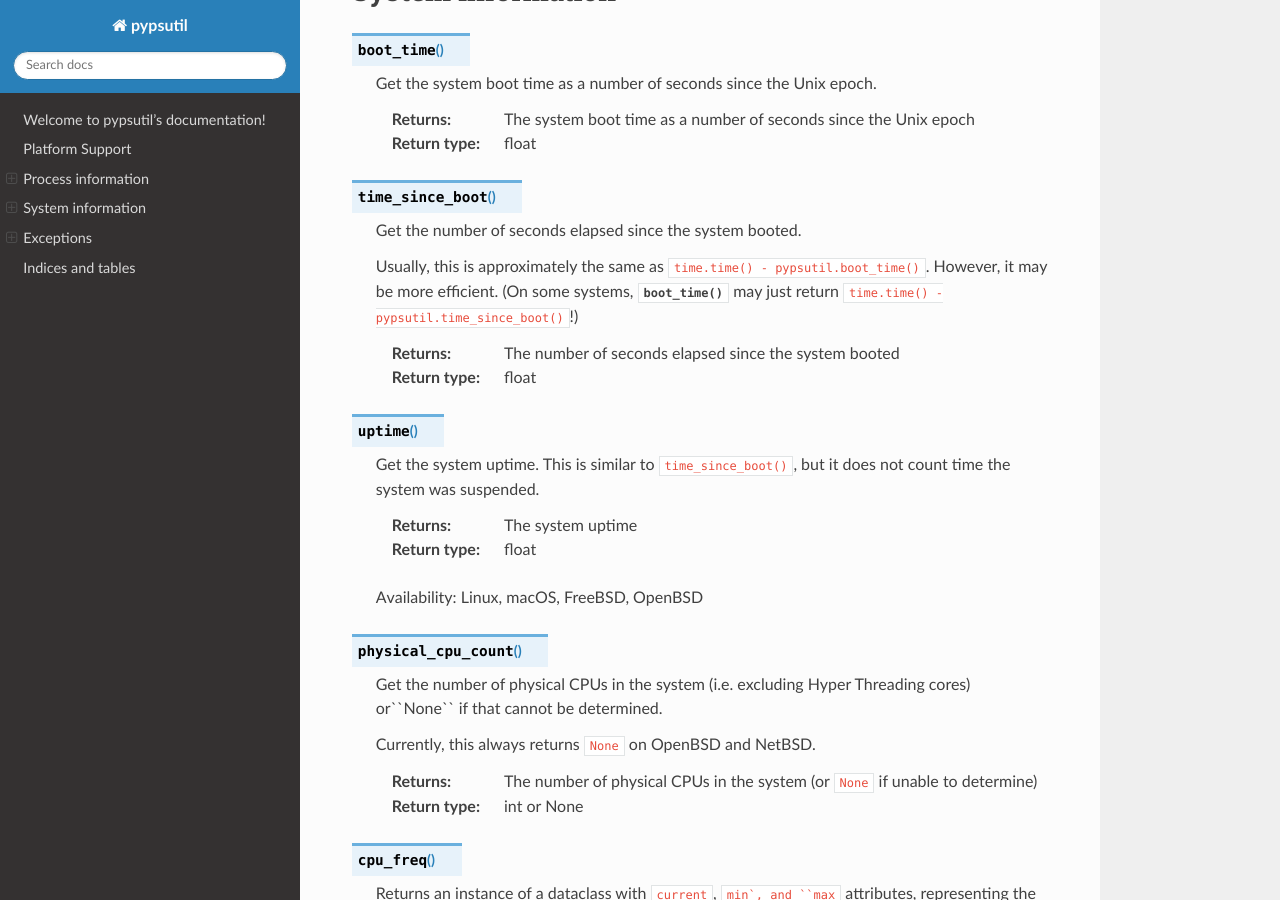
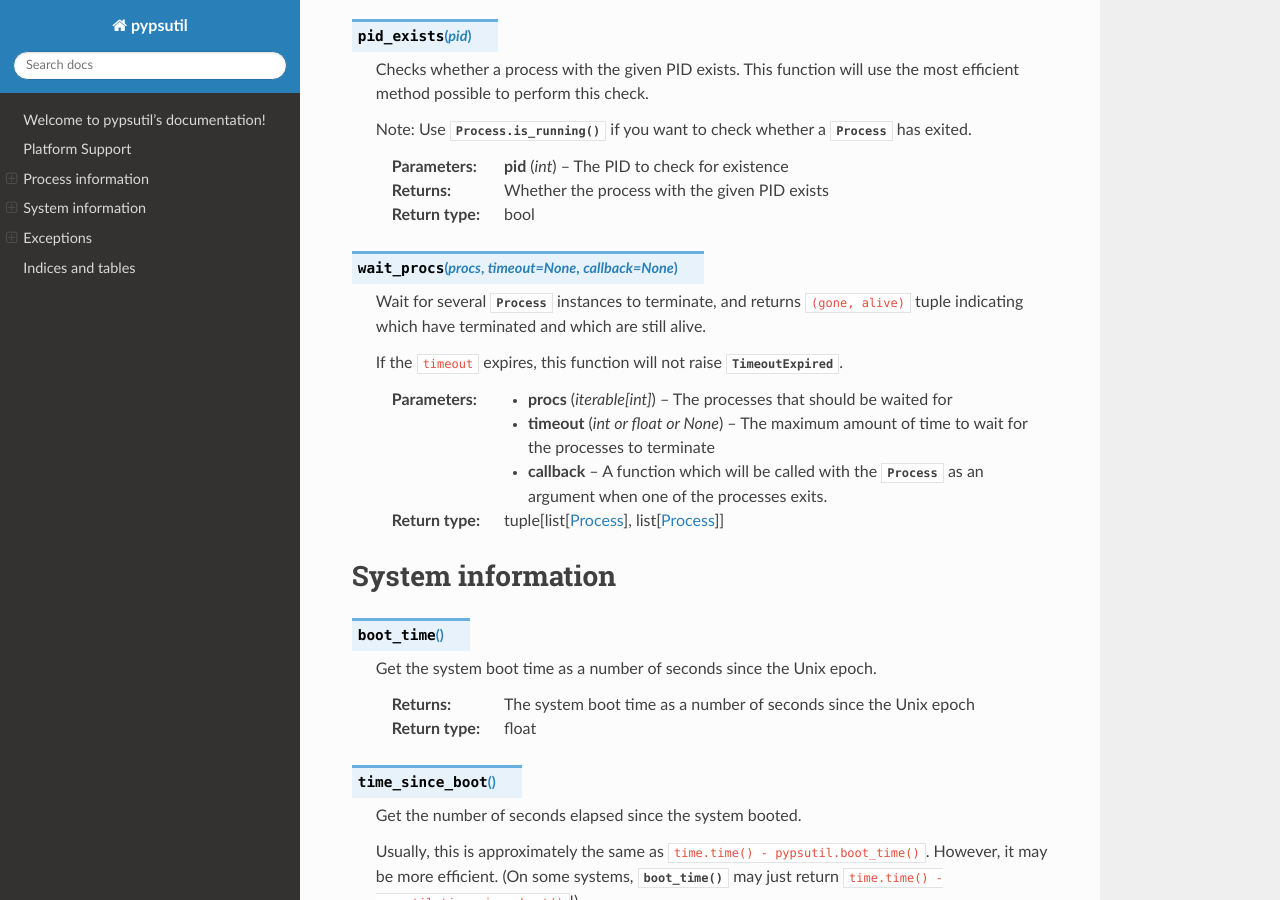
Before and after one commit to cptpcrd/pypsutil, a Sphinx documentation site: the page built from docs/index.rst, in a window 1280 px wide and 900 px high, scrolled down 10474 px. Built offline with Sphinx 7.4.7 and the Read the Docs theme 2.0.0, drawn with Linux system fonts in a browser that asks for light colours; some of the changed text lies outside the part shown.

Commit message:
docs: Document Process.wait() and wait_procs()

```diff
--- a/docs/index.rst
+++ b/docs/index.rst
@@ -377,6 +377,20 @@
       :returns: Whether the process is still running
       :rtype: int
 
+   .. py:method:: wait(\*, timeout=None)
+
+      Wait for the process to exit. If this process was a child of the current process, its exit code is
+      returned.
+
+      Raises :py:class:`TimeoutExpired` if the timeout expires.
+
+      :param timeout:
+            The maximum amount of time to wait for the process to exit (``None`` signifies no limit).
+      :type timeout: int or float or None
+      :raises TimeoutExpired: If the timeout expires
+      :returns: The exit code of the process if it can be determined; otherwise ``None``
+      :rtype: int or None
+
    .. py:method:: oneshot()
 
       This is a context manager which enables caching pieces of information that can be obtained via the
@@ -482,6 +496,23 @@
    :param int pid: The PID to check for existence
    :return: Whether the process with the given PID exists
    :rtype: bool
+
+
+.. py:function:: wait_procs(procs, timeout=None, callback=None)
+
+   Wait for several :py:class:`Process` instances to terminate, and returns ``(gone, alive)`` tuple
+   indicating which have terminated and which are still alive.
+
+   If the ``timeout`` expires, this function will not raise :py:class:`TimeoutExpired`.
+
+   :param procs: The processes that should be waited for
+   :type procs: iterable[int]
+   :param timeout: The maximum amount of time to wait for the processes to terminate
+   :type timeout: int or float or None
+   :param callback:
+        A function which will be called with the :py:class:`Process` as an argument when one of the
+        processes exits.
+   :rtype: tuple[list[Process], list[Process]]
 
 
 System information
```
